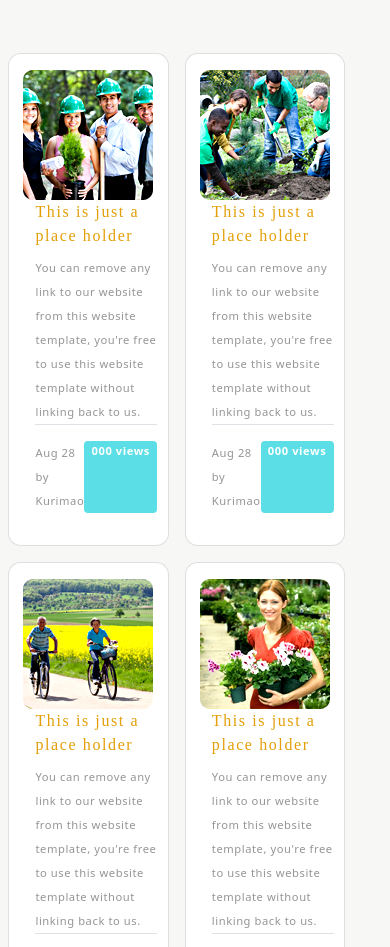
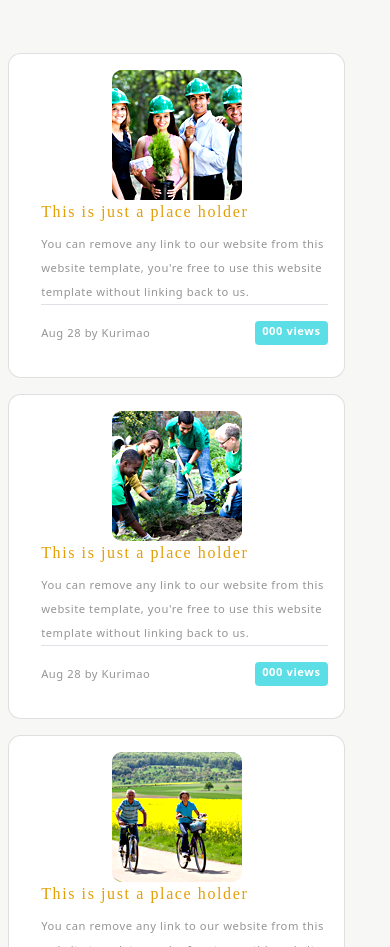
Before and after one commit to Ignacio-Akrich/TreeValey-P4, a website: page src/blog.html in a window 390 px wide. Shown: the part 126-1073 px from the top of the page. Drawn offline with nearby package versions, Linux system fonts and the light colour scheme; files that its build step writes are made by us from their sources.

Commit message:
ultimo retoque en blog

```diff
--- a/src/blog.html
+++ b/src/blog.html
@@ -39,7 +39,7 @@
       <div class="row row-md-12 pb-5">
         <div class="col-lg-9 border-end pb-5 pe-5">
           <ul class="list-unstyled row     justify-content-center">
-            <li class="p-2 col-5 col-md-12">
+            <li class="p-2 col-10 col-sm-5 col-md-12">
               <div class="card d-flex flex-md-row align-items-center p-3 rounded-4">
                 <a><img src="image/blog-thumb1.png" alt="" /></a>
                 <div class="ps-3 ">
@@ -55,7 +55,7 @@
                 </div>
               </div>
             </li>
-            <li class="p-2 col-5 col-md-12">
+            <li class="p-2 col-10 col-sm-5 col-md-12">
               <div class="card d-flex flex-md-row align-items-center p-3 rounded-4">
                 <a><img src="image/blog-thumb2.png" alt="" /></a>
                 <div class="ps-3">
@@ -71,7 +71,7 @@
                 </div>
               </div>
             </li>
-            <li class="p-2 col-5 col-md-12">
+            <li class="p-2 col-10 col-sm-5 col-md-12">
               <div class="card d-flex flex-md-row align-items-center p-3 rounded-4">
                 <a><img src="image/blog-thumb3.png" alt="" /></a>
                 <div class="ps-3">
@@ -87,7 +87,7 @@
                 </div>
               </div>
             </li>
-            <li class="p-2 col-5 col-md-12">
+            <li class="p-2 col-10 col-sm-5 col-md-12">
               <div class="card d-flex flex-md-row align-items-center p-3 rounded-4">
                 <a><img src="image/blog-thumb4.png" alt="" /></a>
                 <div class="ps-3">
```
